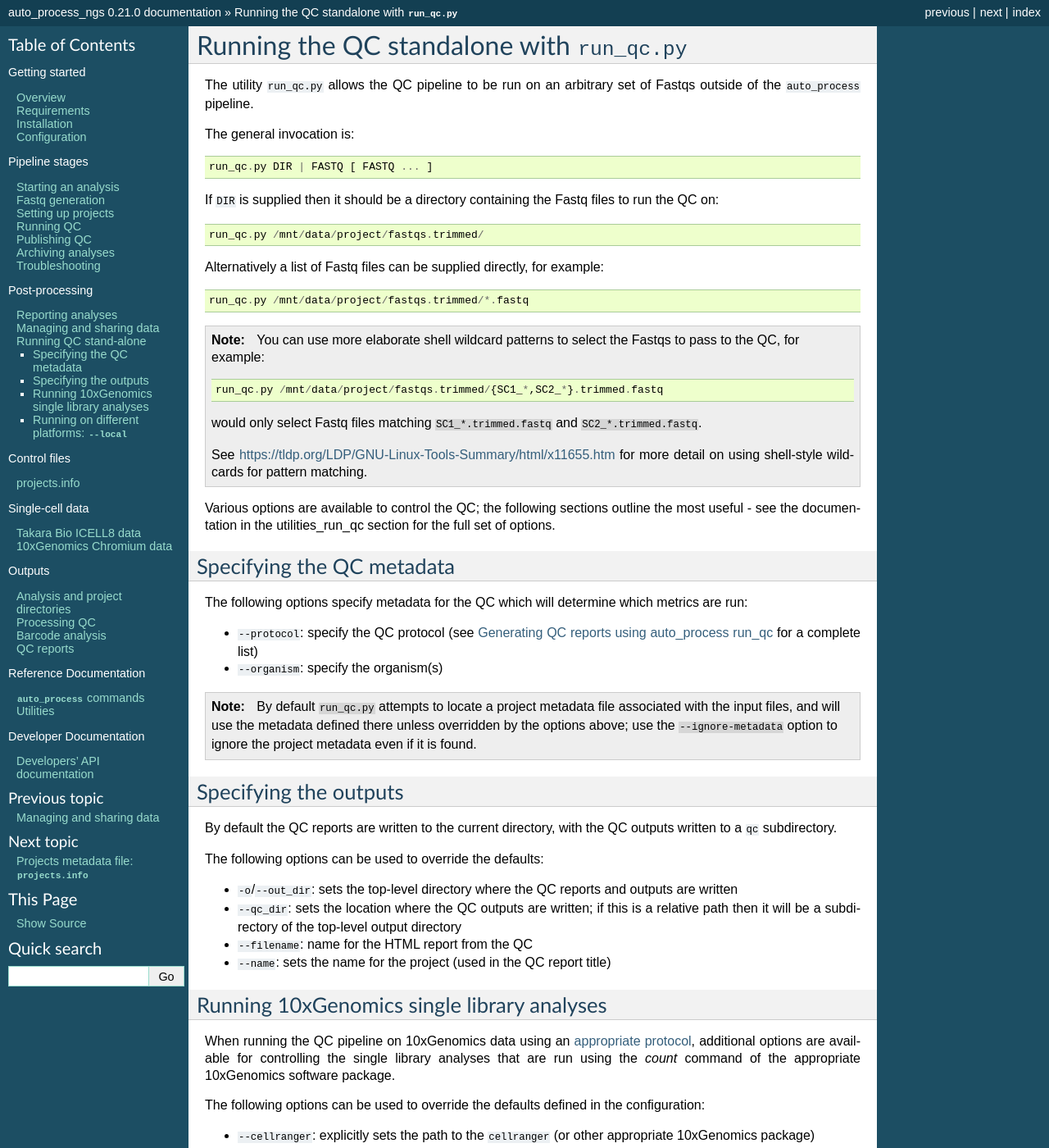
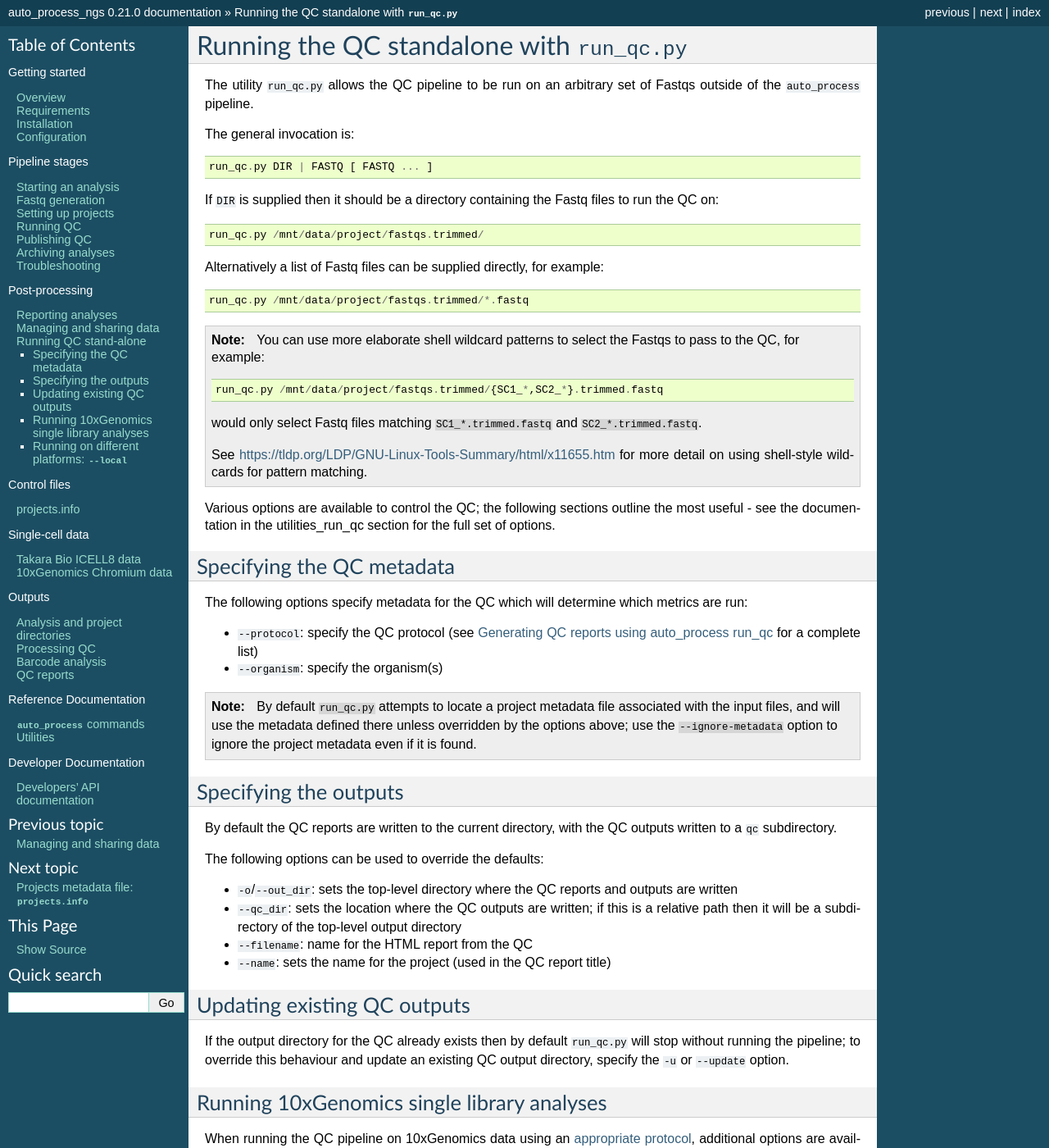
Before and after one commit to fls-bioinformatics-core/auto_process_ngs, a Sphinx documentation site: the page built from docs/source/using/run_qc_standalone.rst, in a window 1280 px wide and 1400 px high. Shown: the whole window at 82% size. Built offline with Sphinx 7.4.7, drawn with Linux system fonts in a browser that asks for light colours.

Commit message:
Update the documentation for 'run_qc.py' to include -u/--update.

```diff
--- a/docs/source/using/run_qc_standalone.rst
+++ b/docs/source/using/run_qc_standalone.rst
@@ -79,6 +79,14 @@ The following options can be used to override the defaults:
 * ``--name``: sets the name for the project (used in the
   QC report title)
 
+Updating existing QC outputs
+----------------------------
+
+If the output directory for the QC already exists then by
+default ``run_qc.py`` will stop without running the pipeline;
+to override this behaviour and update an existing QC output
+directory, specify the ``-u`` or ``--update`` option.
+
 Running 10xGenomics single library analyses
 -------------------------------------------
 
```
